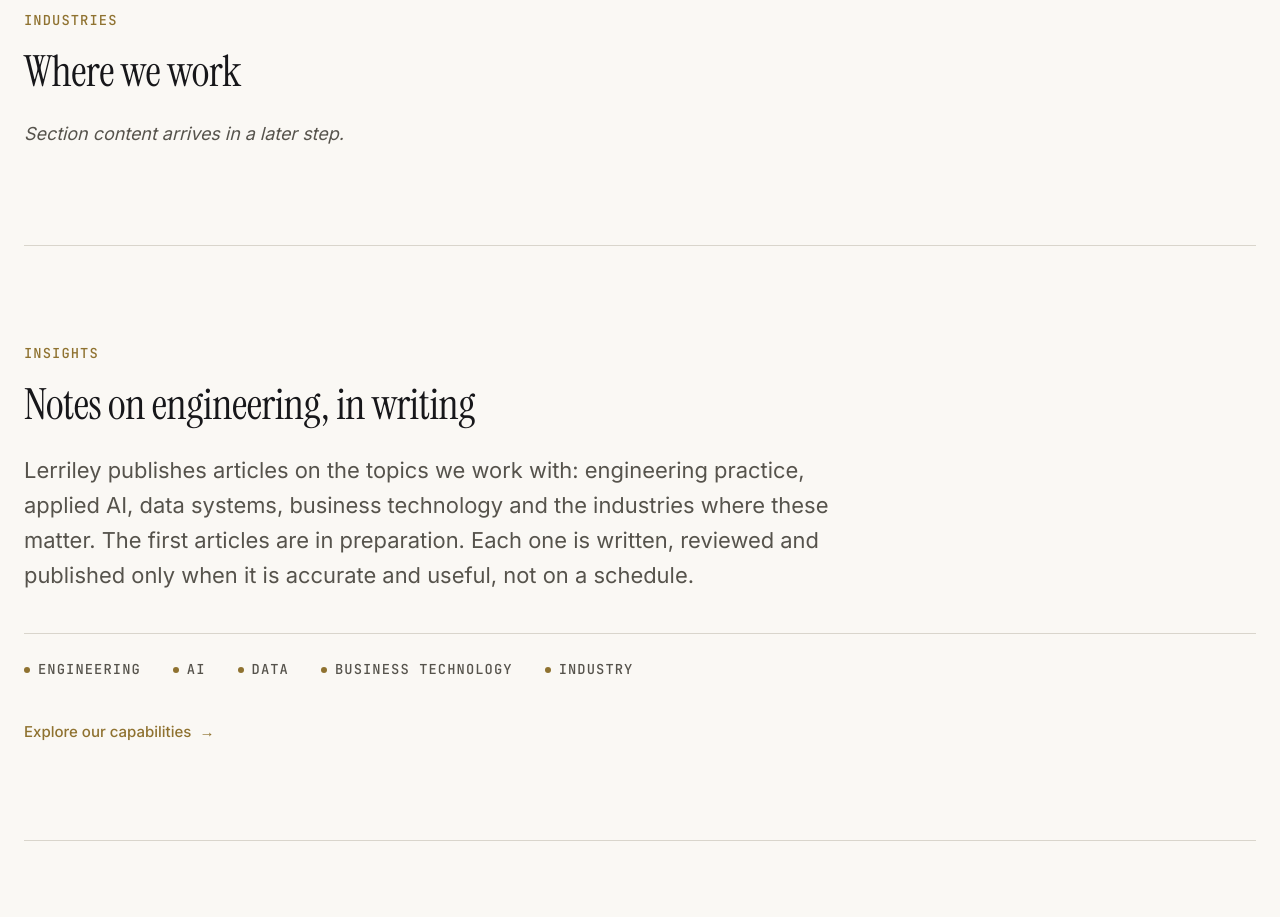
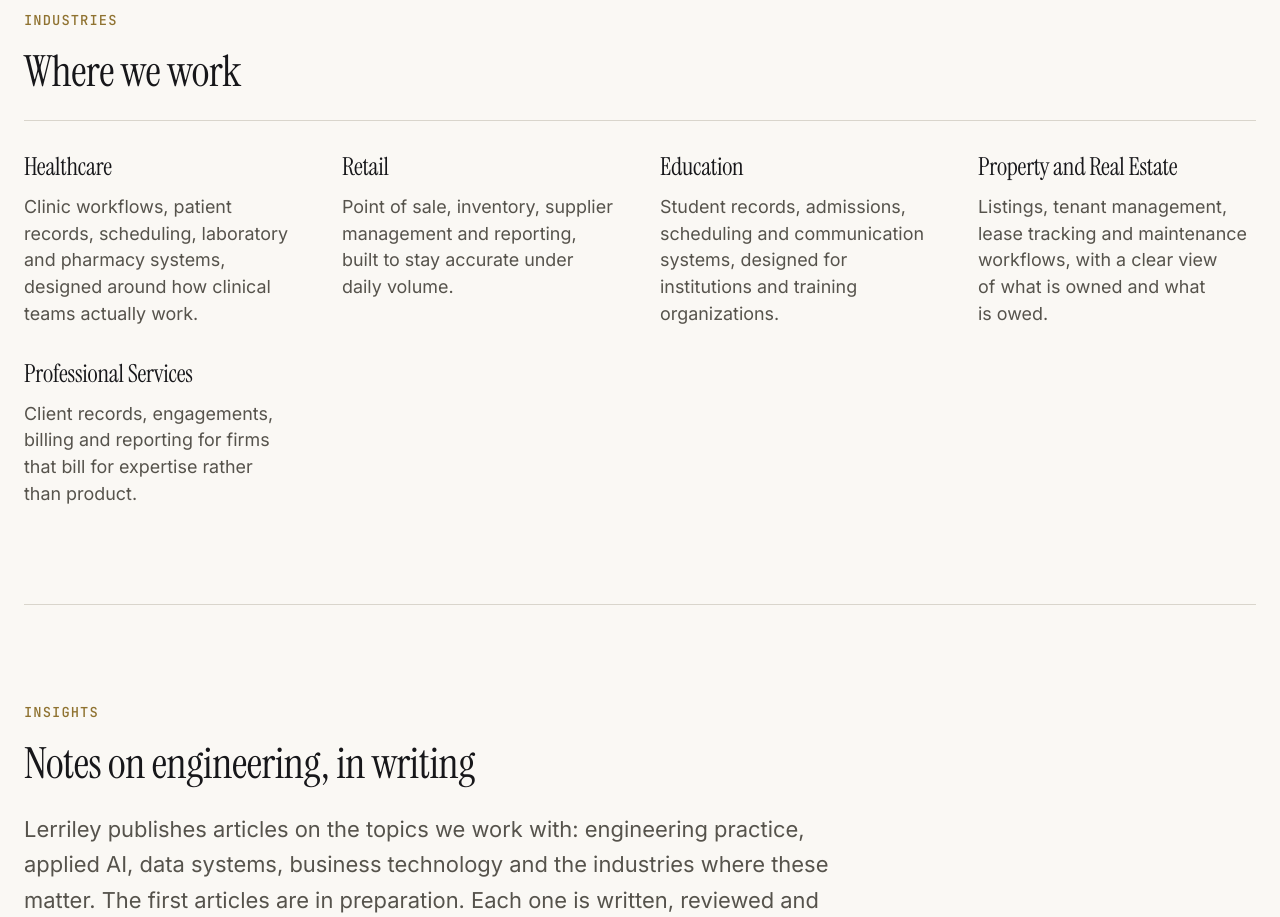
Before and after one commit to Lerrick005/LERRILEY-LIMITED-WEBSITE, a Next.js app: page / in a window 1280 px wide. Shown: the part 6020-6937 px from the top of the page. Built offline with nearby package versions, Linux system fonts and the light colour scheme; no server answers.

Commit message:
Add Industries section - home page complete

```diff
--- a/app/page.module.css
+++ b/app/page.module.css
@@ -573,6 +573,45 @@
     text-wrap: pretty;
   }
 
+  /* --- Industries section ---------------------------------------------------
+     Five industries in a grid. Each block: serif label, sans description.
+     No icons, no logos, no client names. Text-only to match the site's
+     editorial approach.
+     -------------------------------------------------------------------------- */
+
+  .industryGrid {
+    display: grid;
+    grid-template-columns: repeat(auto-fit, minmax(260px, 1fr));
+    gap: var(--s-8) var(--s-10);
+    border-top: 1px solid var(--border);
+    padding-top: var(--s-8);
+  }
+
+  .industryBlock {
+    display: flex;
+    flex-direction: column;
+    gap: var(--s-3);
+  }
+
+  .industryLabel {
+    font-family: var(--font-display);
+    font-size: var(--fs-h3);
+    font-weight: 400;
+    line-height: var(--lh-heading);
+    letter-spacing: -0.01em;
+    color: var(--text);
+    margin: 0;
+  }
+
+  .industryText {
+    font-size: var(--fs-body);
+    line-height: 1.5;
+    color: var(--text-secondary);
+    margin: 0;
+    text-wrap: pretty;
+    max-width: 40ch;
+  }
+
   /* --- Responsive ----------------------------------------------------------- */
 
   @media (max-width: 900px) {
--- a/app/page.tsx
+++ b/app/page.tsx
@@ -10,6 +10,7 @@
 import { insightCategories, insightsStatus } from "@/content/insights";
 import { trustPrinciples } from "@/content/trust";
 import { closingCta } from "@/content/closing-cta";
+import { industries } from "@/content/industries";
 
 import styles from "./page.module.css";
 
@@ -229,16 +230,24 @@
           </div>
         </section>
 
-        {/* --- Industries ----------------------------------------------- */}
-        {/* TODO: Step 27 - Industries summary, links to /industries. */}
+        {/* --- Industries ------------------------------------------------
+            Five industries. Each entry states the kind of problem the
+            industry faces and the technology that addresses it. No client
+            names, no case studies. Links to /industries are added when
+            that page exists. */}
         <section className={styles.section} aria-labelledby="industries-title">
           <p className={styles.sectionEyebrow}>Industries</p>
           <h2 id="industries-title" className={styles.sectionTitle}>
             Where we work
           </h2>
-          <p className={styles.sectionPlaceholder}>
-            Section content arrives in a later step.
-          </p>
+          <div className={styles.industryGrid}>
+            {industries.map((industry) => (
+              <div key={industry.slug} className={styles.industryBlock}>
+                <h3 className={styles.industryLabel}>{industry.label}</h3>
+                <p className={styles.industryText}>{industry.description}</p>
+              </div>
+            ))}
+          </div>
         </section>
 
         {/* --- Insights -------------------------------------------------
--- /dev/null
+++ b/content/industries.ts
@@ -0,0 +1,51 @@
+import { z } from "zod";
+
+/**
+ * Industries Lerriley works with.
+ *
+ * Each entry describes the kind of problem the industry typically faces
+ * and the technology that addresses it. These are descriptions of what
+ * Lerriley can build for the industry, not claims about specific clients
+ * or past projects.
+ */
+
+export const IndustrySchema = z.object({
+  slug: z.string().regex(/^[a-z][a-z0-9-]*$/),
+  label: z.string().min(2).max(60),
+  description: z.string().min(40).max(280),
+});
+
+export type Industry = z.infer<typeof IndustrySchema>;
+
+export const industries: readonly Industry[] = [
+  {
+    slug: "healthcare",
+    label: "Healthcare",
+    description:
+      "Clinic workflows, patient records, scheduling, laboratory and pharmacy systems, designed around how clinical teams actually work.",
+  },
+  {
+    slug: "retail",
+    label: "Retail",
+    description:
+      "Point of sale, inventory, supplier management and reporting, built to stay accurate under daily volume.",
+  },
+  {
+    slug: "education",
+    label: "Education",
+    description:
+      "Student records, admissions, scheduling and communication systems, designed for institutions and training organizations.",
+  },
+  {
+    slug: "property-real-estate",
+    label: "Property and Real Estate",
+    description:
+      "Listings, tenant management, lease tracking and maintenance workflows, with a clear view of what is owned and what is owed.",
+  },
+  {
+    slug: "professional-services",
+    label: "Professional Services",
+    description:
+      "Client records, engagements, billing and reporting for firms that bill for expertise rather than product.",
+  },
+] as const;
```
